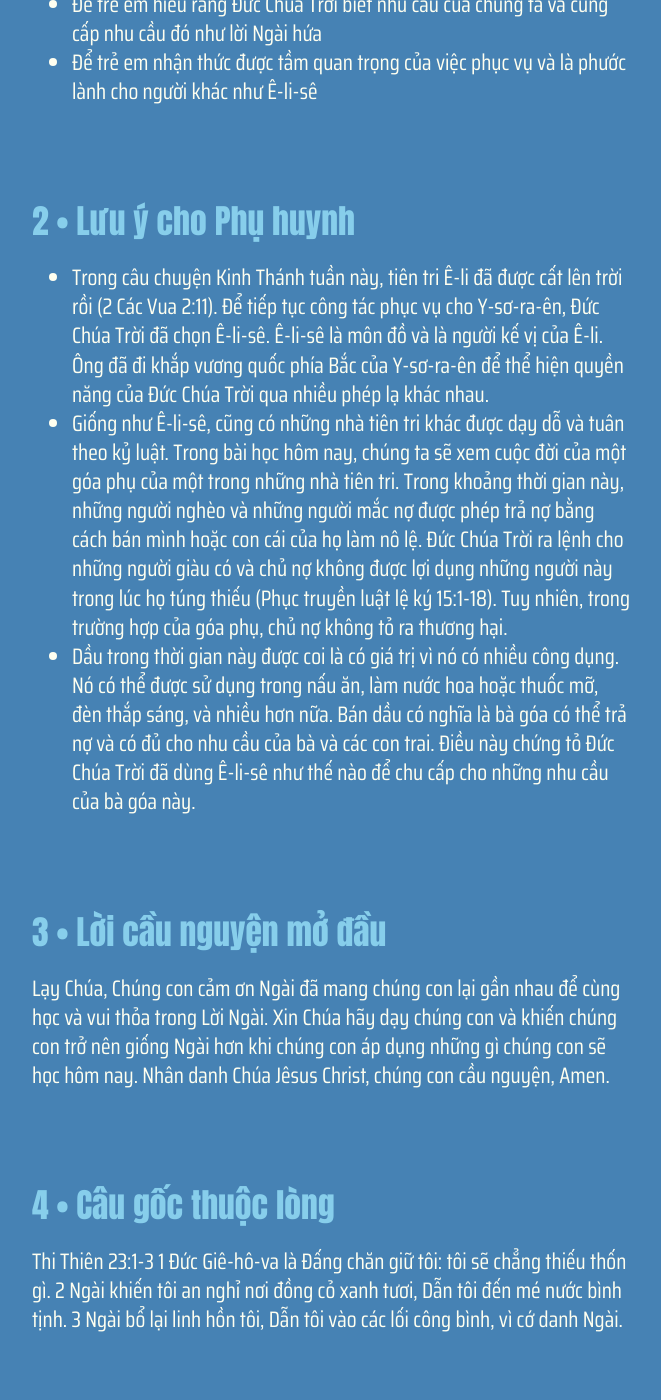
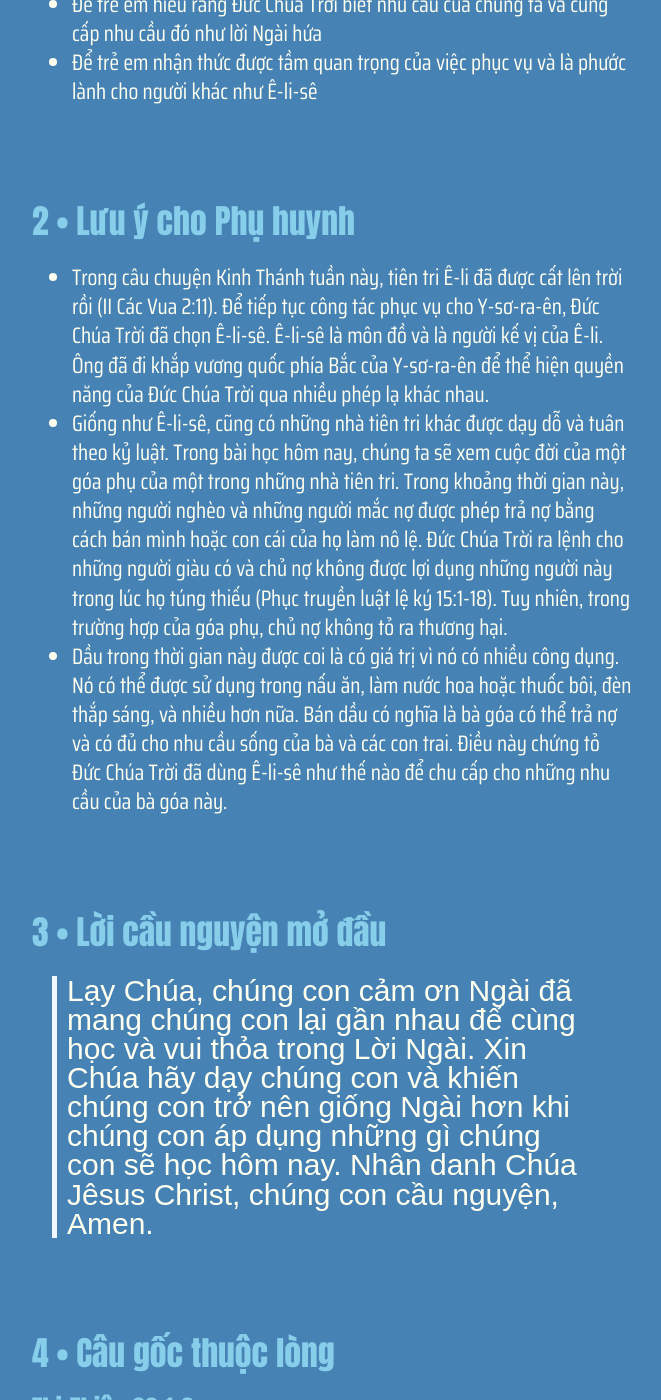
Before and after one commit to GospelTrust/LGS, a Jekyll site: the page built from docs/content/_vi/45-1.md, in a window 1280 px wide and 1400 px high, scrolled down 865 px. Shown: the whole window, without its empty margins (308-969 px from the left). Built offline with Jekyll 4.4.1, drawn with Linux system fonts in a browser that asks for light colours; some web fonts are replaced; some of the changed text lies outside the part shown.

Commit message:
Update: w45d1

```diff
--- a/docs/content/_vi/45-1.md
+++ b/docs/content/_vi/45-1.md
@@ -14,17 +14,17 @@
 
 
 {% include lesson/section.html index=2 %}
-- Trong câu chuyện Kinh Thánh tuần này, tiên tri Ê-li đã được cất lên trời rồi (2 Các Vua 2:11). Để tiếp tục công tác phục vụ cho Y-sơ-ra-ên, Đức Chúa Trời đã chọn Ê-li-sê. Ê-li-sê là môn đồ và là người kế vị của Ê-li. Ông đã đi khắp vương quốc phía Bắc của Y-sơ-ra-ên để thể hiện quyền năng của Đức Chúa Trời qua nhiều phép lạ khác nhau.
+- Trong câu chuyện Kinh Thánh tuần này, tiên tri Ê-li đã được cất lên trời rồi (II Các Vua 2:11). Để tiếp tục công tác phục vụ cho Y-sơ-ra-ên, Đức Chúa Trời đã chọn Ê-li-sê. Ê-li-sê là môn đồ và là người kế vị của Ê-li. Ông đã đi khắp vương quốc phía Bắc của Y-sơ-ra-ên để thể hiện quyền năng của Đức Chúa Trời qua nhiều phép lạ khác nhau.
 - Giống như Ê-li-sê, cũng có những nhà tiên tri khác được dạy dỗ và tuân theo kỷ luật. Trong bài học hôm nay, chúng ta sẽ xem cuộc đời của một góa phụ của một trong những nhà tiên tri. Trong khoảng thời gian này, những người nghèo và những người mắc nợ được phép trả nợ bằng cách bán mình hoặc con cái của họ làm nô lệ. Đức Chúa Trời ra lệnh cho những người giàu có và chủ nợ không được lợi dụng những người này trong lúc họ túng thiếu (Phục truyền luật lệ ký 15:1-18). Tuy nhiên, trong trường hợp của góa phụ, chủ nợ không tỏ ra thương hại.
-- Dầu trong thời gian này được coi là có giá trị vì nó có nhiều công dụng. Nó có thể được sử dụng trong nấu ăn, làm nước hoa hoặc thuốc mỡ, đèn thắp sáng, và nhiều hơn nữa. Bán dầu có nghĩa là bà góa có thể trả nợ và có đủ cho nhu cầu của bà và các con trai. Điều này chứng tỏ Đức Chúa Trời đã dùng Ê-li-sê như thế nào để chu cấp cho những nhu cầu của bà góa này.
+- Dầu trong thời gian này được coi là có giá trị vì nó có nhiều công dụng. Nó có thể được sử dụng trong nấu ăn, làm nước hoa hoặc thuốc bôi, đèn thắp sáng, và nhiều hơn nữa. Bán dầu có nghĩa là bà góa có thể trả nợ và có đủ cho nhu cầu sống của bà và các con trai. Điều này chứng tỏ Đức Chúa Trời đã dùng Ê-li-sê như thế nào để chu cấp cho những nhu cầu của bà góa này.
 
 
 {% include lesson/section.html index=3 %}
-Lạy Chúa, Chúng con cảm ơn Ngài đã mang chúng con lại gần nhau để cùng học và vui thỏa trong Lời Ngài. Xin Chúa hãy dạy chúng con và khiến chúng con trở nên giống Ngài hơn khi chúng con áp dụng những gì chúng con sẽ học hôm nay. Nhân danh Chúa Jêsus Christ, chúng con cầu nguyện, Amen.
+> Lạy Chúa, chúng con cảm ơn Ngài đã mang chúng con lại gần nhau để cùng học và vui thỏa trong Lời Ngài. Xin Chúa hãy dạy chúng con và khiến chúng con trở nên giống Ngài hơn khi chúng con áp dụng những gì chúng con sẽ học hôm nay. Nhân danh Chúa Jêsus Christ, chúng con cầu nguyện, Amen.
 
 
 {% include lesson/section.html index=4 %}
-Thi Thiên 23:1-3
+### Thi-Thiên 23:1-3
 1 Đức Giê-hô-va là Đấng chăn giữ tôi: tôi sẽ chẳng thiếu thốn gì. 2 Ngài khiến tôi an nghỉ nơi đồng cỏ xanh tươi, Dẫn tôi đến mé nước bình tịnh. 3 Ngài bổ lại linh hồn tôi, Dẫn tôi vào các lối công bình, vì cớ danh Ngài.
 
 
@@ -55,4 +56,4 @@
 
 
 {% include lesson/section.html index=10 %}
-Lạy Chúa, Cảm ơn Chúa đã khích lệ và an ủi chúng con, qua câu chuyện Kinh thánh thể hiện sự thành tín và chu cấp tràn đầy của Ngài! Xin Chúa cho chúng con hoàn toàn tin tưởng vào Ngài. Nhân danh Chúa Jêsus Christ, chúng con cầu nguyện, Amen.
+> Lạy Chúa, cảm ơn Chúa đã khích lệ và an ủi chúng con, qua câu chuyện Kinh Thánh thể hiện sự thành tín và chu cấp tràn đầy của Ngài! Xin Chúa cho chúng con hoàn toàn tin tưởng vào Ngài. Nhân danh Chúa Jêsus Christ, chúng con cầu nguyện, Amen.
```
Also changed, not shown: other parts of docs/content/_vi/45-1.md (+6 -5 lines).
